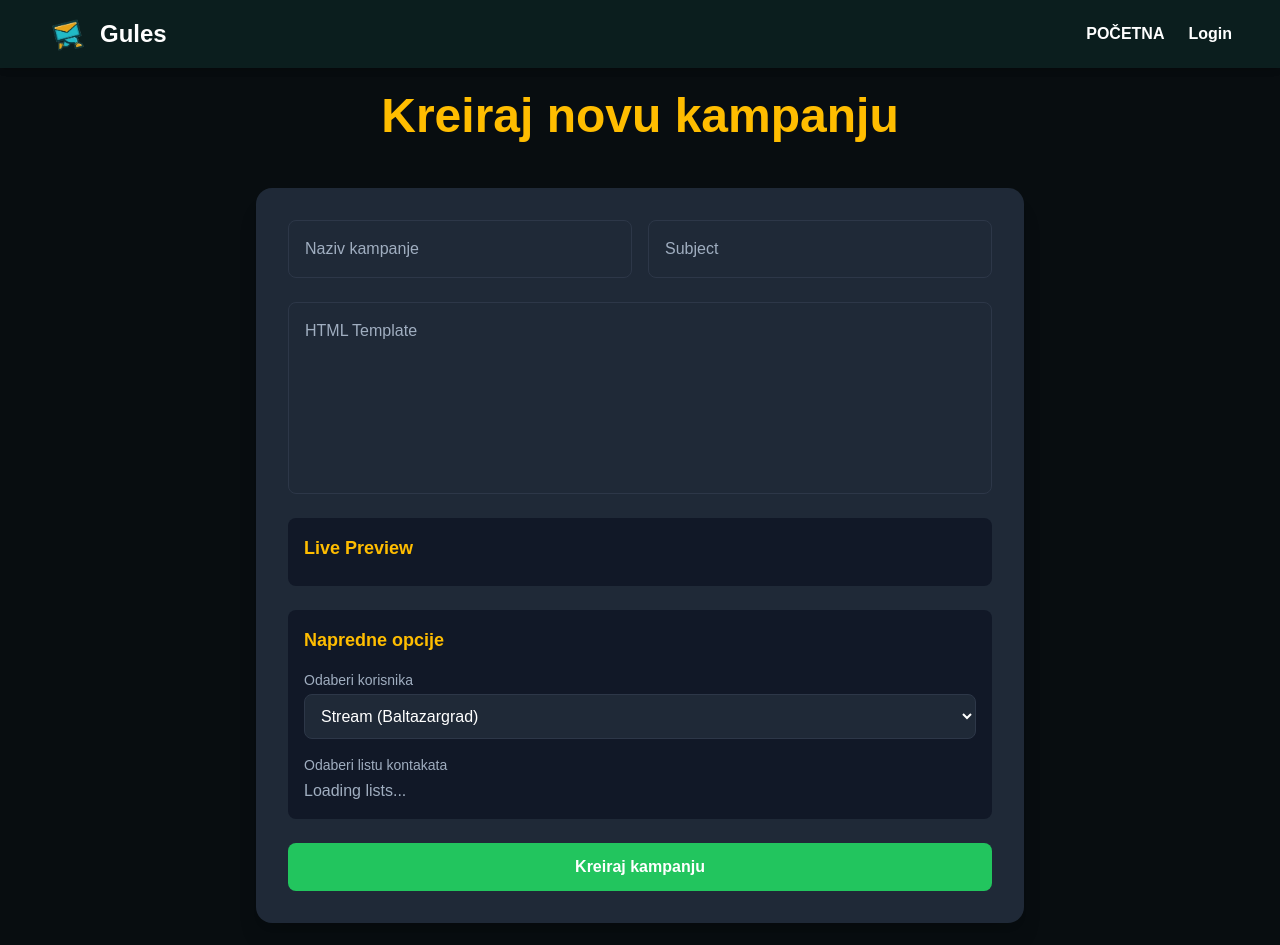
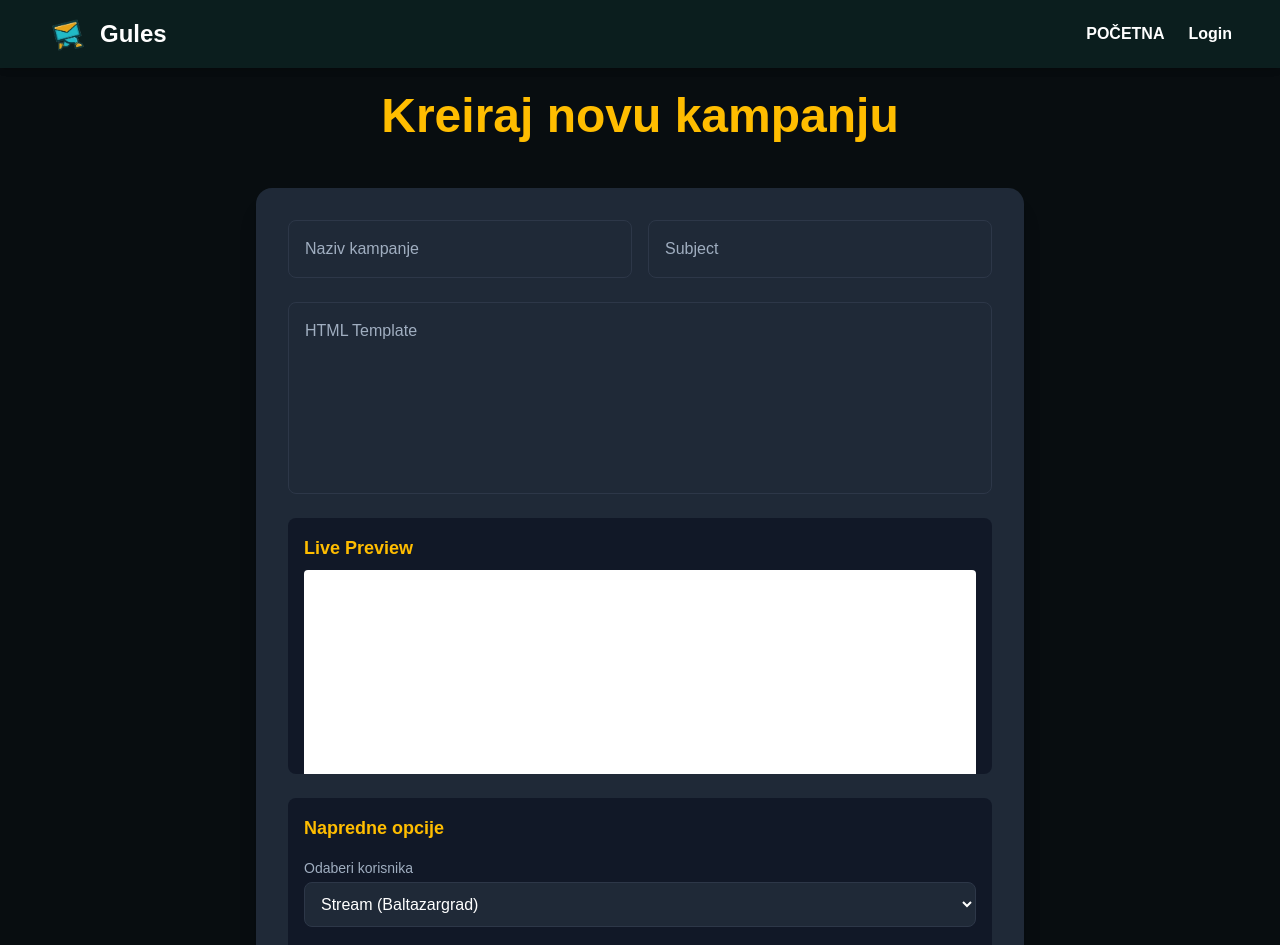
Before and after one commit to shaghidev/mailTracker, a Next.js app in the folder client/: page /dashboard/new in a window 1280 px wide. Shown: the top 945 px of the page. Built offline with nearby package versions, Linux system fonts and the light colour scheme.

Commit message:
azuriranje

```diff
--- a/client/src/app/dashboard/new/page.tsx
+++ b/client/src/app/dashboard/new/page.tsx
@@ -115,10 +115,11 @@ const NewCampaignPage = () => {
         {/* Live Preview */}
         <div className="bg-[#111827] p-4 rounded-lg max-h-64 overflow-auto">
           <h2 className="text-lg font-semibold text-[#FFBD00] mb-2">Live Preview</h2>
-          <div
-            dangerouslySetInnerHTML={{ __html: htmlTemplate }}
-            className="prose prose-invert max-h-64 overflow-auto"
-            style={{ wordBreak: 'break-word' }}
+          <iframe
+            srcDoc={htmlTemplate}
+            title="Newsletter Preview"
+            className="w-full h-64 rounded"
+            style={{ background: "#fff" }}
           />
         </div>
 
```
Also changed, not shown: 1 other file (tests, documents, lock files or other folders).
